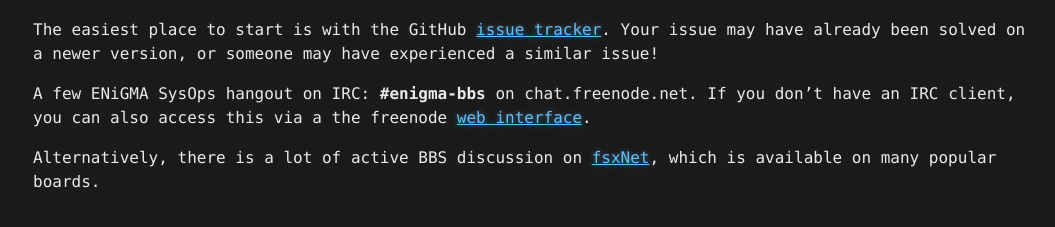
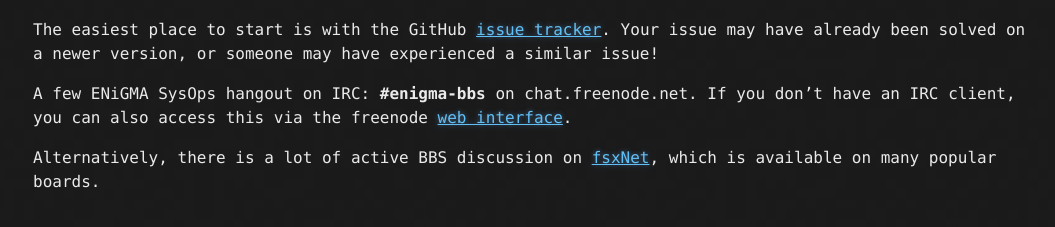
Before and after one commit to ENiGMA-BBS/enigma-bbs.github.io, a Jekyll site: the page built from support.md, in a window 1280 px wide. Shown: the part 302-529 px from the top of the page, without its empty margins (107-1162 px from the left). Built offline with Jekyll 4.4.1, drawn with Linux system fonts in a browser that asks for light colours.

```diff
--- a/support.md
+++ b/support.md
@@ -8,7 +8,7 @@ The easiest place to start is with the GitHub [issue tracker](https://github.com
 issue may have already been solved on a newer version, or someone may have experienced a similar issue!
 
 A few ENiGMA SysOps hangout on IRC: **#enigma-bbs** on chat.freenode.net. If you don't have an IRC client, you
-can also access this via a the freenode [web interface](https://webchat.freenode.net/?channels=enigma-bbs).
+can also access this via the freenode [web interface](https://webchat.freenode.net/?channels=enigma-bbs).
 
 Alternatively, there is a lot of active BBS discussion on [fsxNet](http://bbs.nz/#fsxNet), which is available on many
 popular boards.
```
